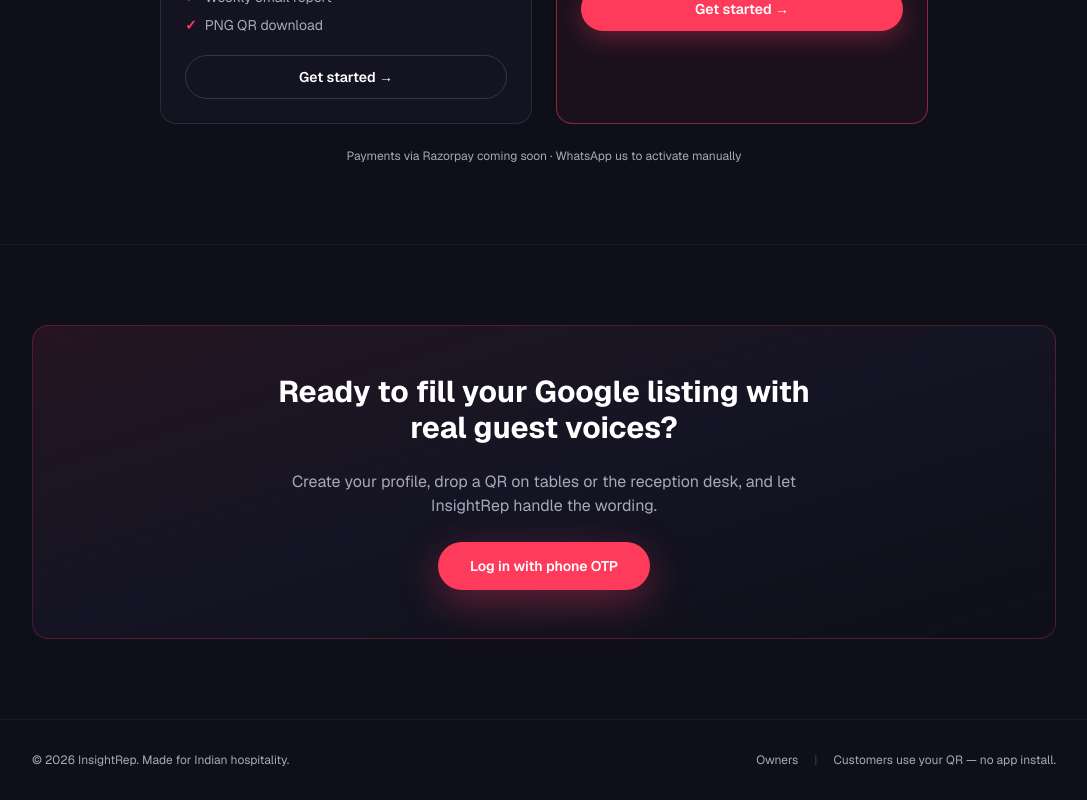
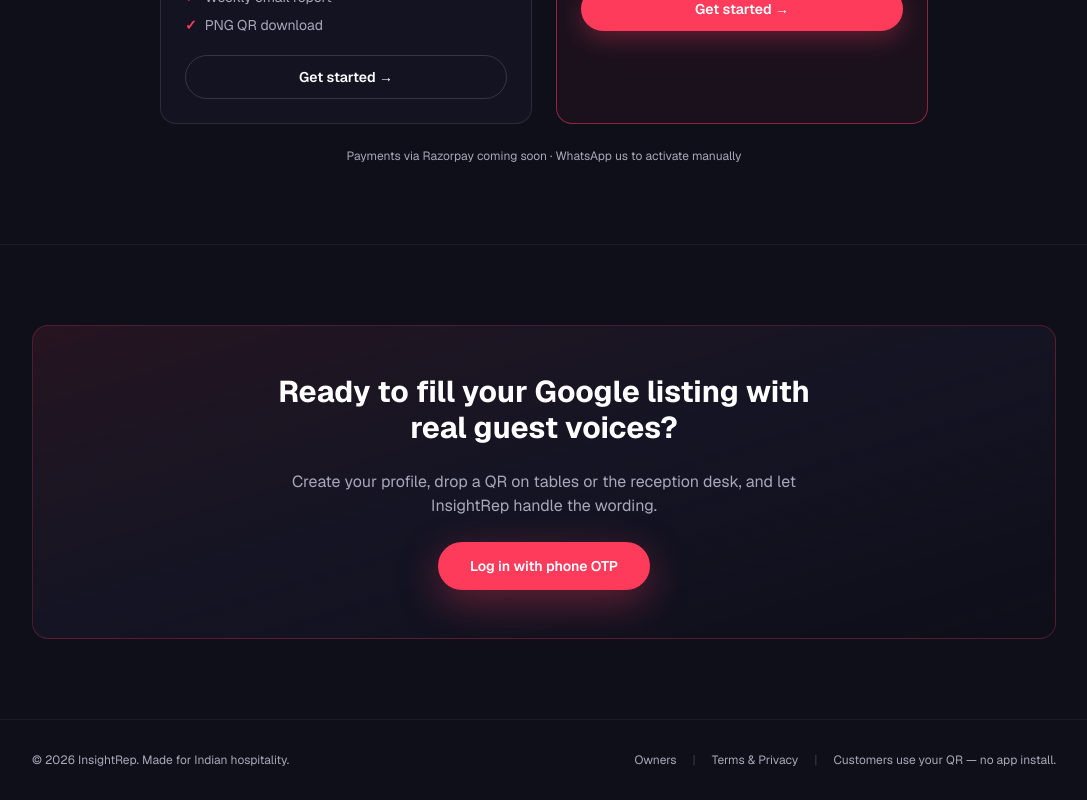
Before and after one commit to insightmediacoin-dev/insightrep, a Next.js app: page / in a window 1280 px wide. Shown: the part 2366-3166 px from the top of the page, without its empty margins (96-1183 px from the left). Built offline with nearby package versions, Linux system fonts and the light colour scheme.

Commit message:
feat: terms link in footer

```diff
--- a/app/page.js
+++ b/app/page.js
@@ -269,9 +269,11 @@ export default function LandingPage() {
         <div className="mx-auto flex max-w-5xl flex-col items-center justify-between gap-4 text-center text-xs text-text-muted sm:flex-row sm:text-left">
           <p>© {new Date().getFullYear()} InsightRep. Made for Indian hospitality.</p>
           <div className="flex gap-4">
-            <Link href="/login" className="hover:text-white">Owners</Link>
-            <span className="text-white/20">|</span>
-            <span>Customers use your QR — no app install.</span>
+          <Link href="/login" className="hover:text-white">Owners</Link>
+<span className="text-white/20">|</span>
+<Link href="/legal" className="hover:text-white">Terms & Privacy</Link>
+<span className="text-white/20">|</span>
+<span>Customers use your QR — no app install.</span>
           </div>
         </div>
       </footer>
```
Also changed, not shown: 1 other file (tests, documents, lock files or other folders).
